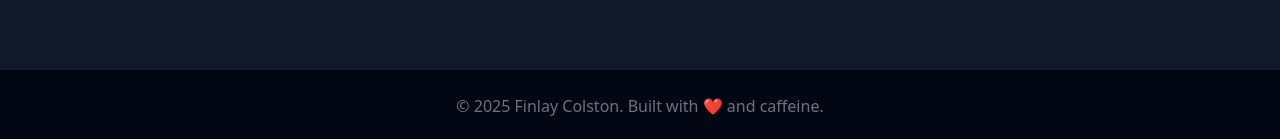
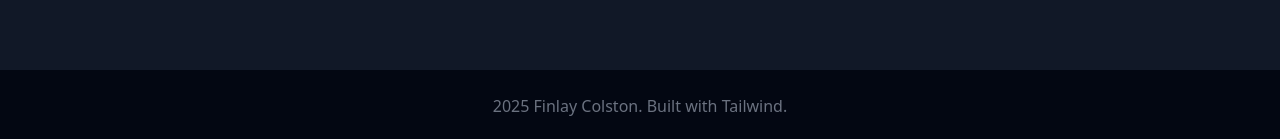
Before and after one commit to cxlstxn/Portfolio, a plain HTML site: page index.html in a window 1280 px wide. Shown: the part 2065-2204 px from the top of the page. Drawn offline with nearby package versions, Linux system fonts and the light colour scheme.

Commit message:
Fixed footer

```diff
--- a/index.html
+++ b/index.html
@@ -135,7 +135,7 @@
 
   <!-- Footer -->
   <footer class="text-center py-6 text-gray-500 bg-gray-950">
-    © 2025 Finlay Colston. Built with ❤️ and caffeine.
+    2025 Finlay Colston. Built with Tailwind.
   </footer>
 
   <!-- Image Carousel Script -->
```
